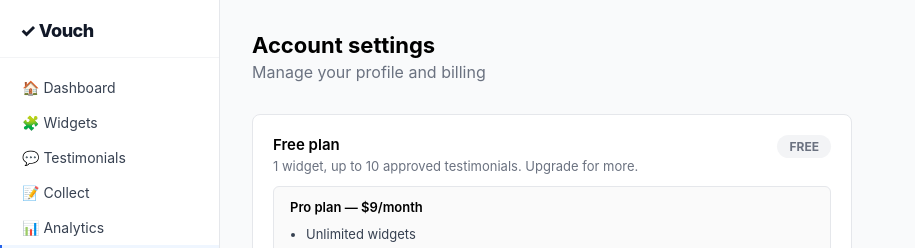
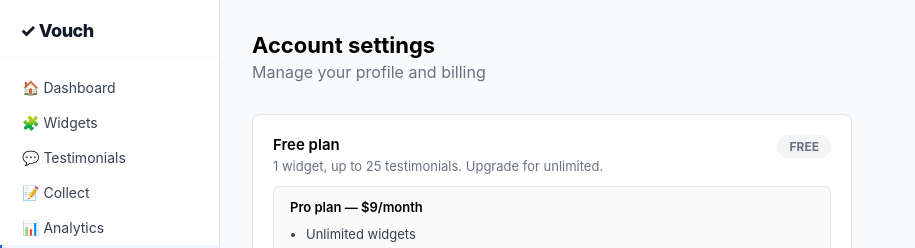
Before and after one commit to rsdouglas/proof, a React (Vite) app in the folder apps/dashboard/: page /settings in a window 1280 px wide. Shown: the top 248 px of the page, without its empty margins (0-915 px from the left). Built offline with nearby package versions, Linux system fonts and the light colour scheme; no server answers; sample sign-in values are in the browser's storage; the HTML template or start-up script is replaced by a standard one.

Commit message:
fix: free plan limit 10→25 testimonials per ADR-005 (CEO decision c2d93c4)

```diff
--- a/apps/dashboard/src/pages/Settings.tsx
+++ b/apps/dashboard/src/pages/Settings.tsx
@@ -159,7 +159,7 @@
             <p style={{ margin: 0, color: '#6b7280', fontSize: 13 }}>
               {isPro
                 ? 'Unlimited widgets and testimonials. Priority support.'
-                : '1 widget, up to 10 approved testimonials. Upgrade for more.'}
+                : '1 widget, up to 25 testimonials. Upgrade for unlimited.'}
             </p>
           </div>
           <span style={{
```
